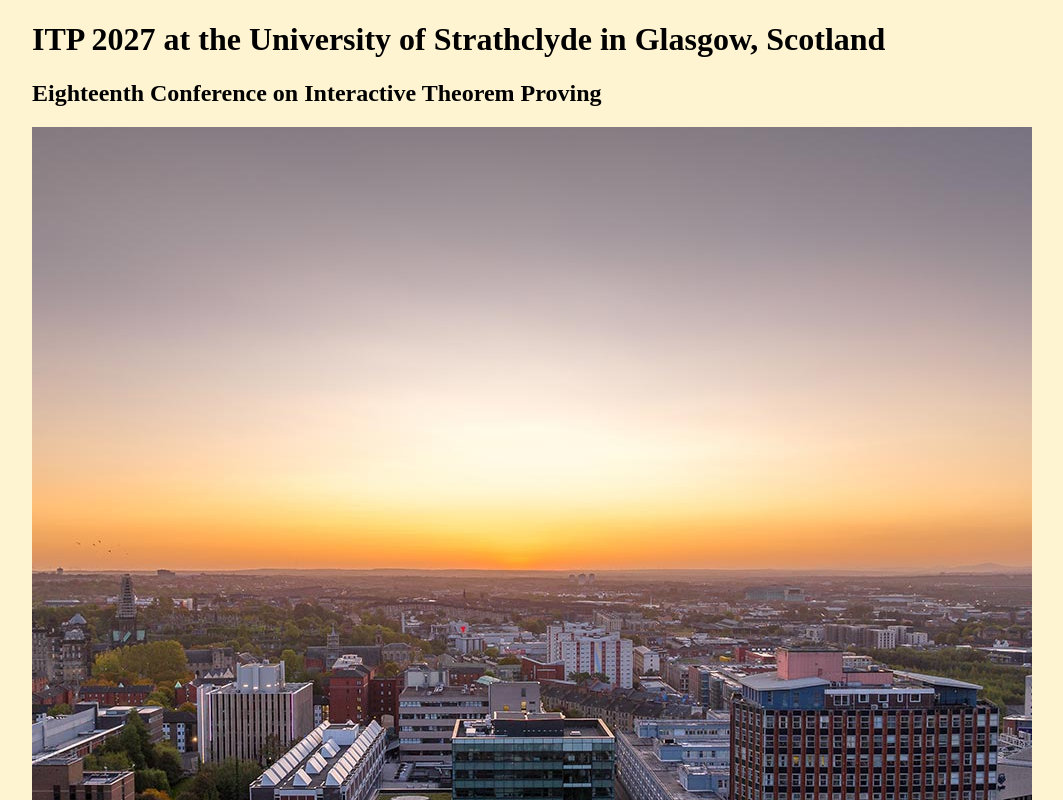
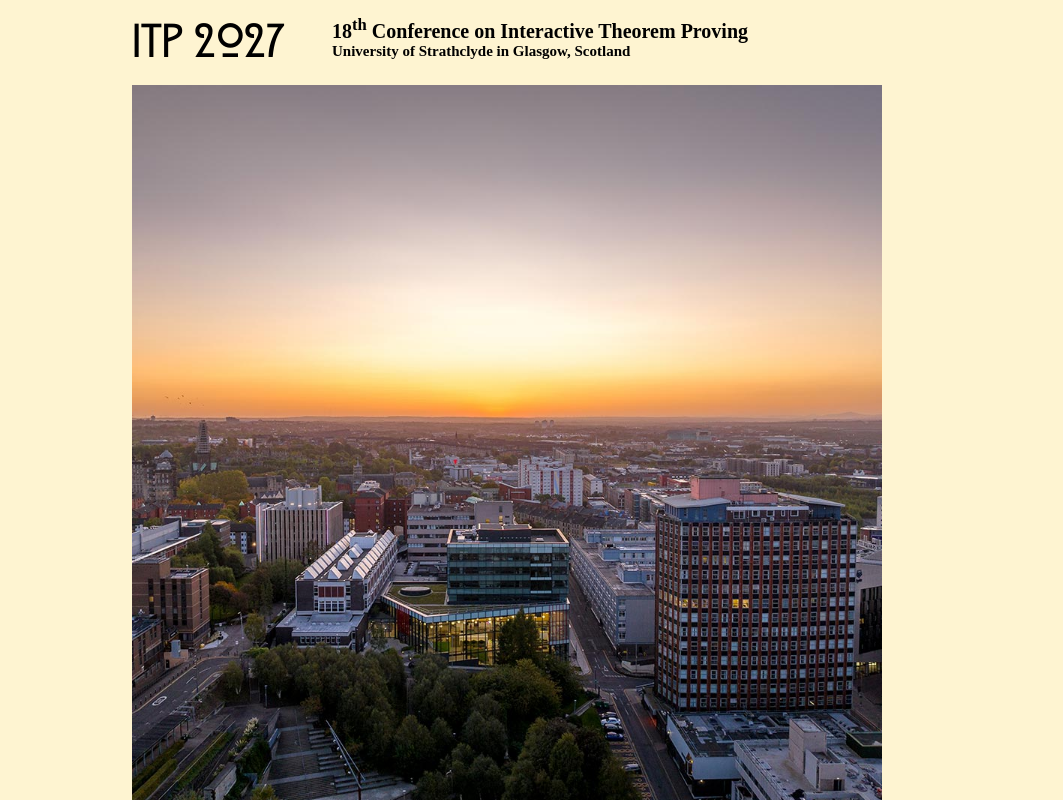
Before and after one commit to itp-conference-2027/itp-conference-2027.github.io, a plain HTML site: page index.html in a window 1280 px wide. Shown: the top 800 px of the page, without its empty margins (108-1171 px from the left). Drawn offline with Linux system fonts and the light colour scheme.

Commit message:
[ cleanup ] Add Mackintosh font & proto logo

```diff
--- a/css/itp.css
+++ b/css/itp.css
@@ -2,12 +2,51 @@
   color-scheme: light dark;
 }
 
+@font-face {
+  font-family: Rennie_Mackintosh_ITC;
+  src: url(Rennie_Mackintosh_ITC_Bold.ttf);
+  font-weight: bold;
+  font-style: normal;
+}
+
+.Mackintosh {
+  font-family: RennieMackintosh;
+}
+
 body {
-  margin:0px;
+  margin: auto;
   background-color: light-dark(#fef4d1,#7a7482);
+}
+
+#header {
+  display: flex;
+  margin: 15px auto 15px auto;
+  max-width: 800px;
+}
+
+#itp-title {
+}
+
+#itp-title h1 {
+  font-size: 20px;
+  margin: 0;
+}
+
+#itp-title h2 {
+  font-size: 15px;
+  margin: 0;
 }
 
 #container {
   margin: auto;
-  max-width: 1000px;
+  max-width: 800px;
 }
+
+#itp-logo {
+  width: 200px;
+  display: flex;
+  align-items: center;
+  font-family: Rennie_Mackintosh_ITC;
+  font-weight: bold;
+  font-size: 50px;
+}
--- a/index.html
+++ b/index.html
@@ -8,10 +8,16 @@
 </head>
 
 <body>
+  <div id="header">
+    <div id="itp-logo">ITP 2027</div>
+    <div id="itp-title">
+      <h1>18<sup>th</sup> Conference on Interactive Theorem Proving</h1>
+      <h2>University of Strathclyde in Glasgow, Scotland</h2>
+    </div>
+  </div>
+
   <div id="container">
-    <h1>ITP 2027 at the University of Strathclyde in Glasgow, Scotland</h1>
-    <h2>Eighteenth Conference on Interactive Theorem Proving</h2>
-    <img src="assets/strathclyde_campus.jpg" alt="Aerial shot of Strathclyde's campus" />
+    <img width="750px" src="assets/strathclyde_campus.jpg" alt="Aerial shot of Strathclyde's campus" />
 
     <h2>Contact</h2>
     <p>
```
Also changed, not shown: css/Rennie_Mackintosh_ITC_Bold.ttf (added).
